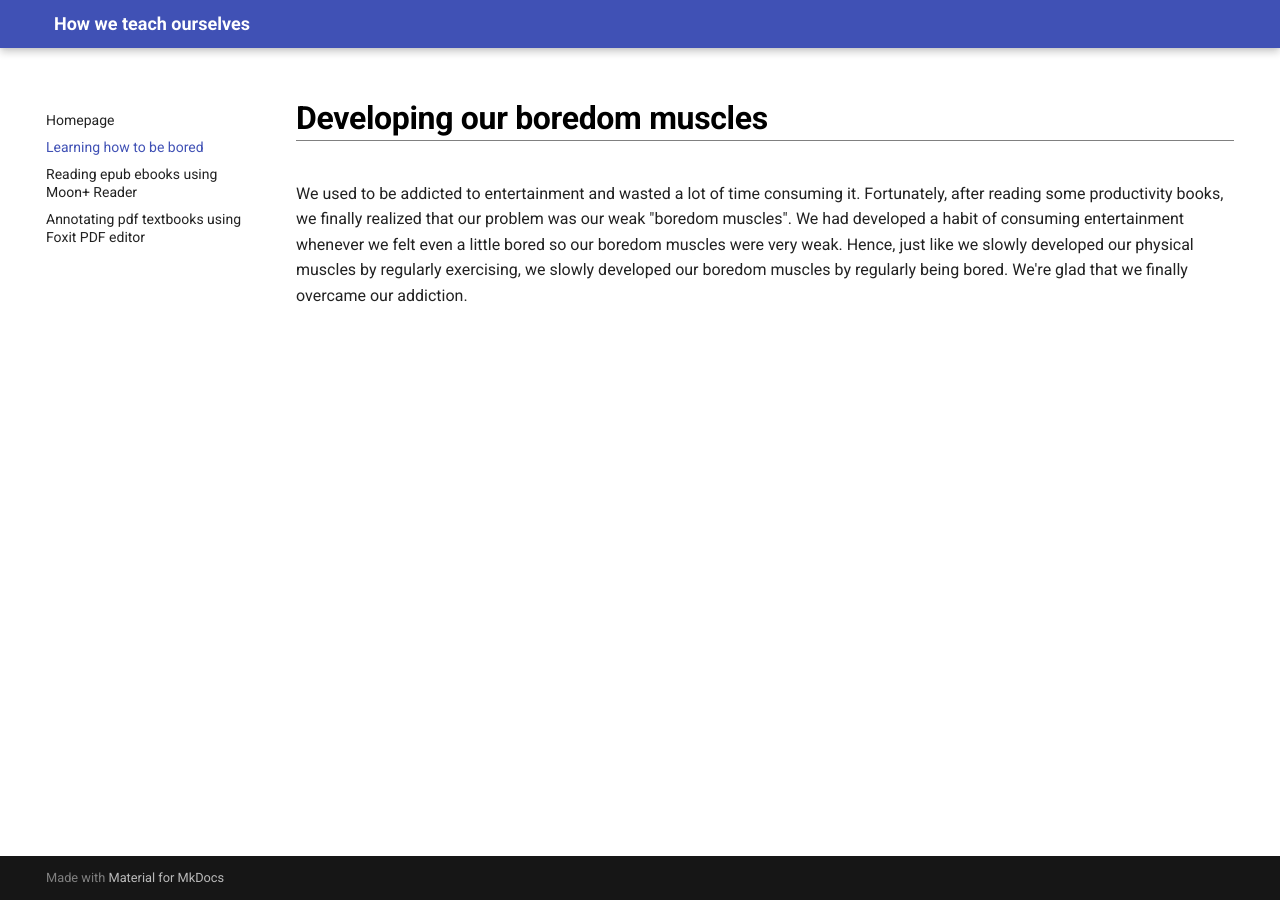
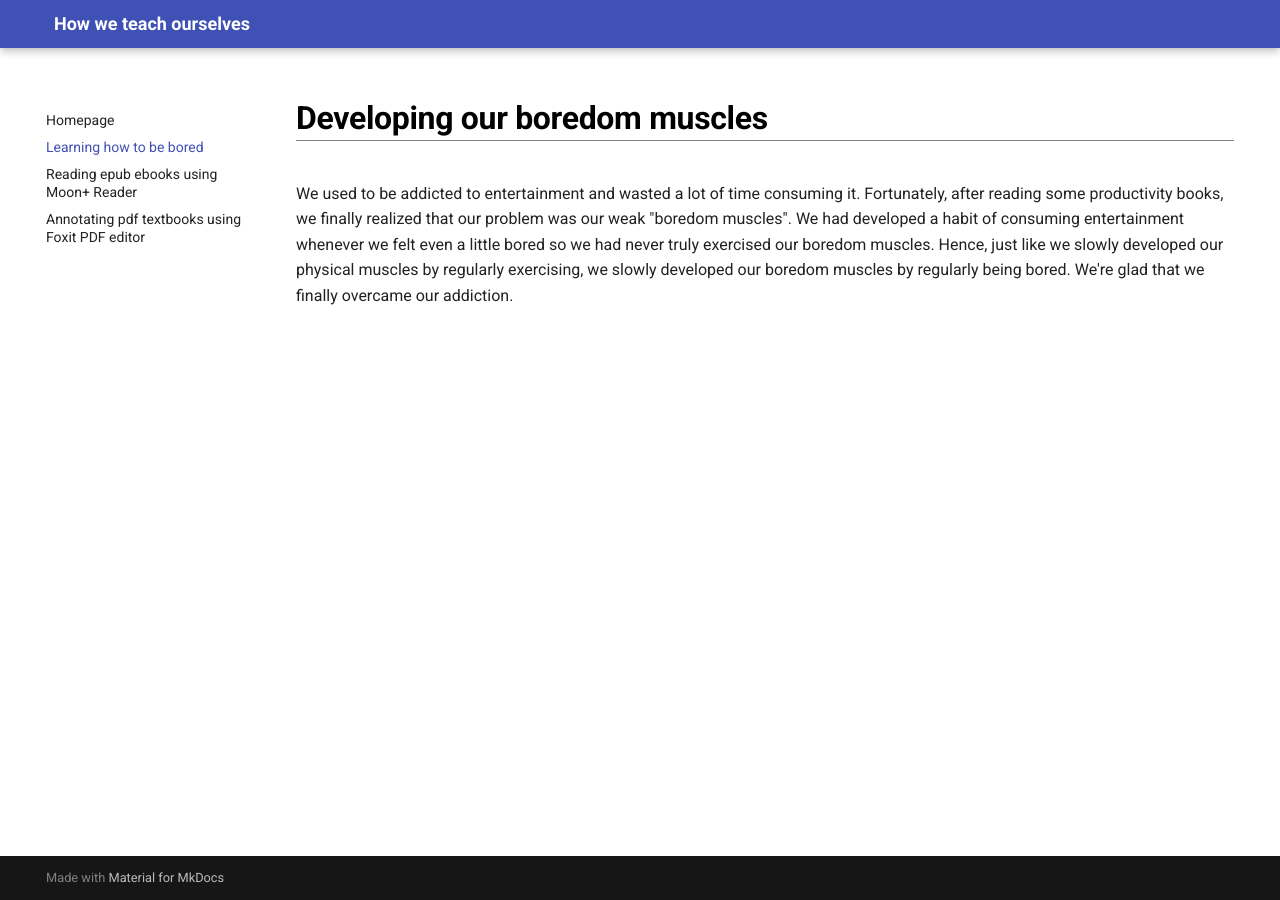
Before and after one commit to maximilian-ho/how-we-teach-ourselves, an MkDocs documentation site: the page built from docs/boredom.md, in a window 1280 px wide. Built offline with MkDocs 1.6.1 and Material for MkDocs 9.7.7, drawn with Linux system fonts in a browser that asks for light colours.

Commit message:
Update boredom.md

```diff
--- a/docs/boredom.md
+++ b/docs/boredom.md
@@ -1,3 +1,3 @@
 # Developing our boredom muscles
 
-We used to be addicted to entertainment and wasted a lot of time consuming it. Fortunately, after reading some productivity books, we finally realized that our problem was our weak "boredom muscles". We had developed a habit of consuming entertainment whenever we felt even a little bored so our boredom muscles were very weak. Hence, just like we slowly developed our physical muscles by regularly exercising, we slowly developed our boredom muscles by regularly being bored. We're glad that we finally overcame our addiction.
+We used to be addicted to entertainment and wasted a lot of time consuming it. Fortunately, after reading some productivity books, we finally realized that our problem was our weak "boredom muscles". We had developed a habit of consuming entertainment whenever we felt even a little bored so we had never truly exercised our boredom muscles. Hence, just like we slowly developed our physical muscles by regularly exercising, we slowly developed our boredom muscles by regularly being bored. We're glad that we finally overcame our addiction.
```
